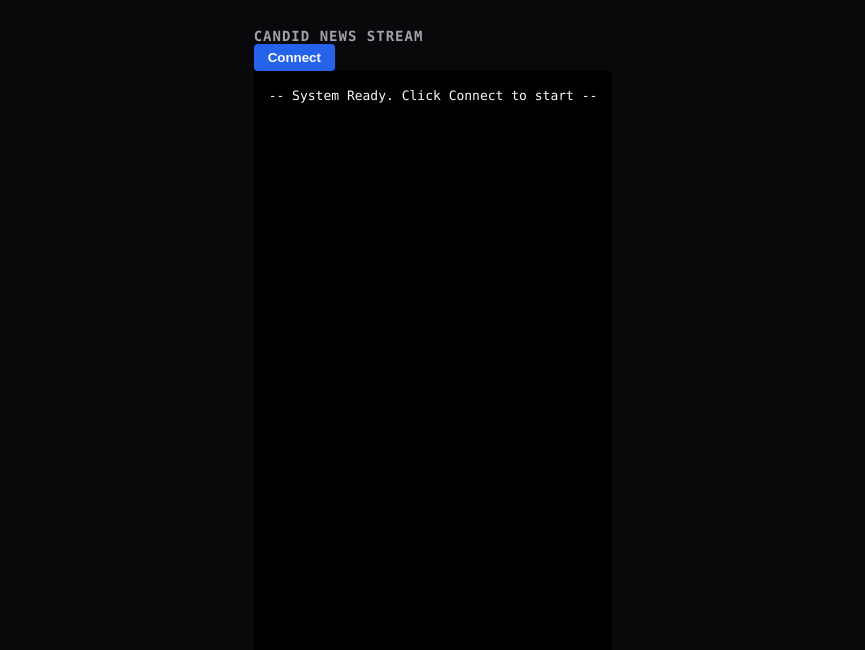
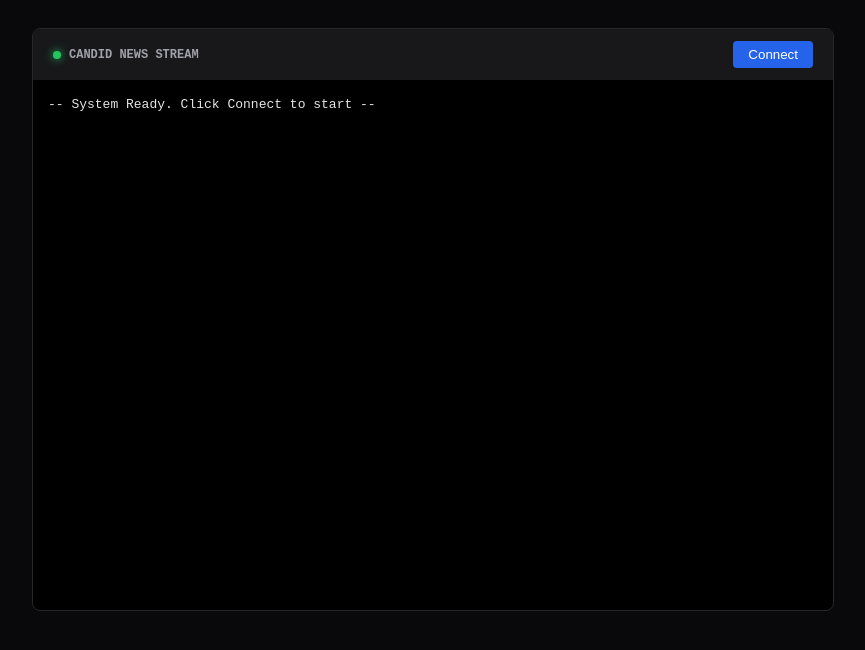
Before and after one commit to ProyQB/candid3, a plain HTML site: page index.html in a window 1280 px wide. Shown: the whole page, without its empty margins (207-1072 px from the left). Drawn offline with Linux system fonts and the light colour scheme.

Commit message:
Refactor CSS styles for terminal layout and appearance

```diff
--- a/style.css
+++ b/style.css
@@ -1,62 +1,56 @@
 body {
     background: #09090b;
-    color: #fafafa;
-    font-family: 'Menlo', 'Monaco', 'Courier New', monospace;
-    display: flex;
-    justify-content: center;
+    color: #e4e4e7;
+    font-family: 'Courier New', monospace;
     padding: 20px;
 }
 
-.stream-container {
-    width: 100%;
-    max-width: 850px;
+.terminal-container {
+    max-width: 800px;
+    margin: 0 auto;
     border: 1px solid #27272a;
-    border-radius: 10px;
+    border-radius: 8px;
+    background: #000;
     overflow: hidden;
 }
 
-.stream-header {
+.terminal-header {
     background: #18181b;
     padding: 12px 20px;
     display: flex;
     justify-content: space-between;
     align-items: center;
-    border-bottom: 1px solid #27272a;
 }
 
-.title-wrapper { display: flex; align-items: center; gap: 10px; }
-.status-dot { width: 8px; height: 8px; background: #22c55e; border-radius: 50%; box-shadow: 0 0 10px #22c55e; }
-h1 { font-size: 14px; margin: 0; color: #a1a1aa; letter-spacing: 1px; }
+.status { display: flex; align-items: center; gap: 8px; }
+.dot { width: 8px; height: 8px; background: #22c55e; border-radius: 50%; box-shadow: 0 0 8px #22c55e; }
+h1 { font-size: 12px; margin: 0; color: #a1a1aa; }
 
-button {
+#connectBtn {
     background: #2563eb;
     color: white;
     border: none;
-    padding: 6px 14px;
+    padding: 6px 15px;
     border-radius: 4px;
     cursor: pointer;
-    font-weight: 600;
 }
 
 .terminal-body {
-    height: 600px;
-    background: #000;
+    height: 500px;
     padding: 15px;
     overflow-y: auto;
     font-size: 13px;
-    line-height: 1.6;
+    line-height: 1.5;
 }
 
-.log-line { margin-bottom: 6px; padding-left: 10px; border-left: 2px solid #18181b; }
-.timestamp { color: #52525b; margin-right: 8px; }
-.label { color: #3b82f6; font-weight: bold; margin-right: 8px; }
+.line { margin-bottom: 6px; }
+.time { color: #52525b; margin-right: 10px; }
+.tag-info { color: #3b82f6; font-weight: bold; margin-right: 5px; }
+.tag-error { color: #ef4444; }
 
-/* The Link Design */
+/* Clickable Links */
 .stream-link {
     color: #60a5fa;
     text-decoration: underline;
-    transition: color 0.2s;
 }
-
 .stream-link:hover { color: #93c5fd; }
-.system-msg { color: #71717a; font-style: italic; }
```
